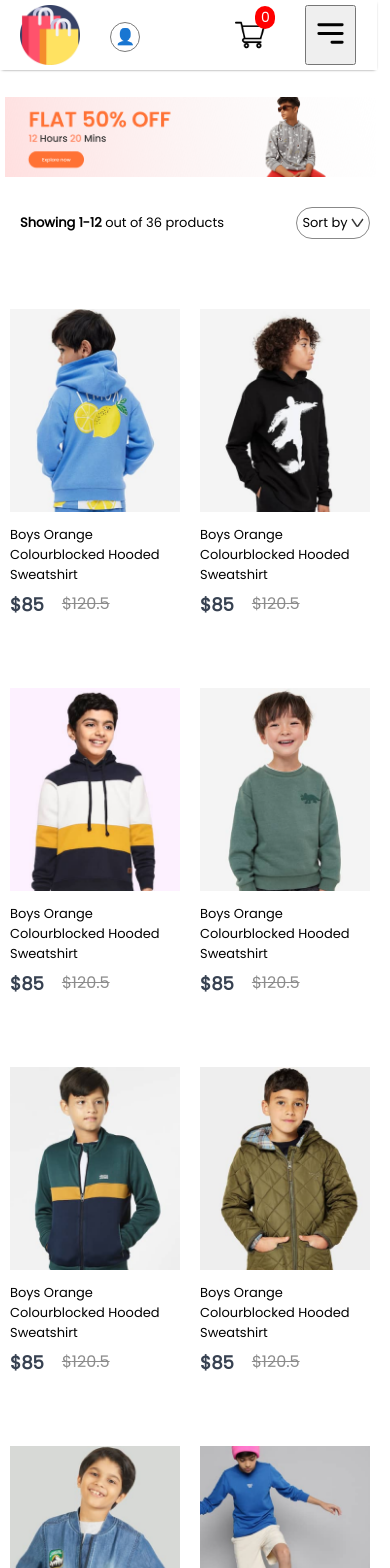
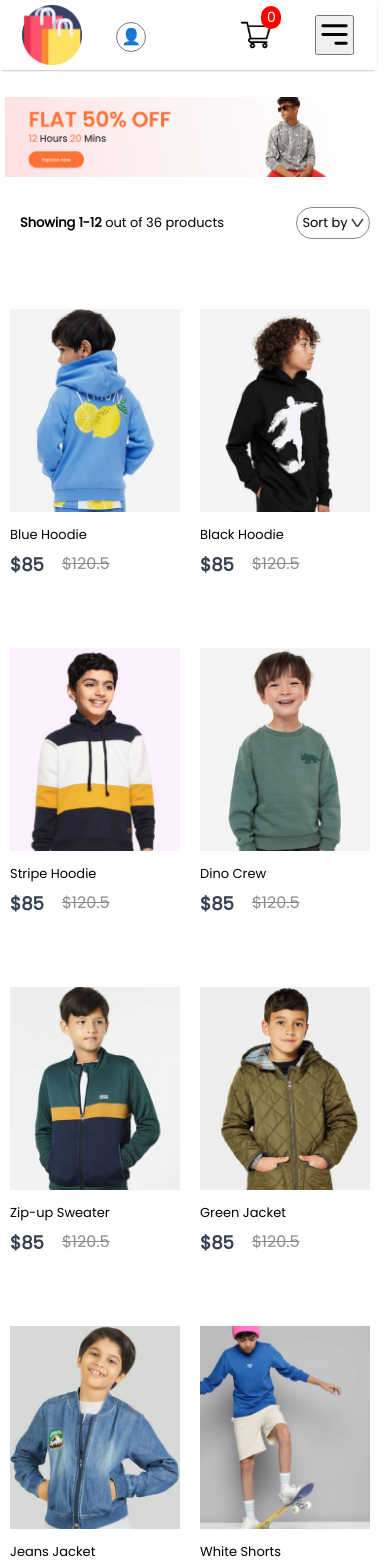
Before and after one commit to NateBalcha/E-shop, a React (Create React App) app: page /kids in a window 390 px wide. Shown: the top 1568 px of the page. Built offline with nearby package versions, Linux system fonts and the light colour scheme.

Commit message:
navbar adjusted

```diff
--- a/src/Components/Assets/all_product.js
+++ b/src/Components/Assets/all_product.js
@@ -38,7 +38,7 @@ import p36_img from "./product_36.png";
 let all_product = [
   {
     id: 1,
-    name: "Striped Flutter Sleeve Overlap Collar Peplum Hem Blouse",
+    name: "Black Fluffy Jacket",
     category: "women",
     image: p1_img,
     new_price: 50.0,
@@ -46,7 +46,7 @@ let all_product = [
   },
   {
     id: 2,
-    name: "Striped Flutter Sleeve Overlap Collar Peplum Hem Blouse",
+    name: "Pink Top",
     category: "women",
     image: p2_img,
     new_price: 85.0,
@@ -54,7 +54,7 @@ let all_product = [
   },
   {
     id: 3,
-    name: "Striped Flutter Sleeve Overlap Collar Peplum Hem Blouse",
+    name: "Athletic Top",
     category: "women",
     image: p3_img,
     new_price: 60.0,
@@ -62,7 +62,7 @@ let all_product = [
   },
   {
     id: 4,
-    name: "Striped Flutter Sleeve Overlap Collar Peplum Hem Blouse",
+    name: "Red Stripe Top",
     category: "women",
     image: p4_img,
     new_price: 100.0,
@@ -70,7 +70,7 @@ let all_product = [
   },
   {
     id: 5,
-    name: "Striped Flutter Sleeve Overlap Collar Peplum Hem Blouse",
+    name: "Rose Top",
     category: "women",
     image: p5_img,
     new_price: 85.0,
@@ -78,7 +78,7 @@ let all_product = [
   },
   {
     id: 6,
-    name: "Striped Flutter Sleeve Overlap Collar Peplum Hem Blouse",
+    name: "Brown Long Sleeve",
     category: "women",
     image: p6_img,
     new_price: 85.0,
@@ -86,7 +86,7 @@ let all_product = [
   },
   {
     id: 7,
-    name: "Striped Flutter Sleeve Overlap Collar Peplum Hem Blouse",
+    name: "White Turtleneck",
     category: "women",
     image: p7_img,
     new_price: 85.0,
@@ -94,7 +94,7 @@ let all_product = [
   },
   {
     id: 8,
-    name: "Striped Flutter Sleeve Overlap Collar Peplum Hem Blouse",
+    name: "Black Flower Top",
     category: "women",
     image: p8_img,
     new_price: 85.0,
@@ -102,7 +102,7 @@ let all_product = [
   },
   {
     id: 9,
-    name: "Striped Flutter Sleeve Overlap Collar Peplum Hem Blouse",
+    name: "Pink Flower Top",
     category: "women",
     image: p9_img,
     new_price: 85.0,
@@ -110,7 +110,7 @@ let all_product = [
   },
   {
     id: 10,
-    name: "Striped Flutter Sleeve Overlap Collar Peplum Hem Blouse",
+    name: "Red Top",
     category: "women",
     image: p10_img,
     new_price: 85.0,
@@ -118,7 +118,7 @@ let all_product = [
   },
   {
     id: 11,
-    name: "Striped Flutter Sleeve Overlap Collar Peplum Hem Blouse",
+    name: "Athletic Bra",
     category: "women",
     image: p11_img,
     new_price: 85.0,
@@ -126,7 +126,7 @@ let all_product = [
   },
   {
     id: 12,
-    name: "Striped Flutter Sleeve Overlap Collar Peplum Hem Blouse",
+    name: "Blue-black Long Sleeve",
     category: "women",
     image: p12_img,
     new_price: 85.0,
@@ -134,7 +134,7 @@ let all_product = [
   },
   {
     id: 13,
-    name: "Men Green Athletic Jacket",
+    name: "Green Athletic Jacket",
     category: "men",
     image: p13_img,
     new_price: 85.0,
@@ -142,7 +142,7 @@ let all_product = [
   },
   {
     id: 14,
-    name: "Men's White Winter Jacket",
+    name: "White Winter Jacket",
     category: "men",
     image: p14_img,
     new_price: 85.0,
@@ -150,7 +150,7 @@ let all_product = [
   },
   {
     id: 15,
-    name: "Men's Bomber Jacket",
+    name: "Bomber Jacket",
     category: "men",
     image: p15_img,
     new_price: 85.0,
@@ -158,7 +158,7 @@ let all_product = [
   },
   {
     id: 16,
-    name: "Men's Active Fit Jacket",
+    name: "Active Fit Jacket",
     category: "men",
     image: p16_img,
     new_price: 85.0,
@@ -166,7 +166,7 @@ let all_product = [
   },
   {
     id: 17,
-    name: "Men's Jeans Jacket",
+    name: "Jeans Jacket",
     category: "men",
     image: p17_img,
     new_price: 85.0,
@@ -174,7 +174,7 @@ let all_product = [
   },
   {
     id: 18,
-    name: "Men's Track Sweater",
+    name: "Track Sweater",
     category: "men",
     image: p18_img,
     new_price: 85.0,
@@ -182,7 +182,7 @@ let all_product = [
   },
   {
     id: 19,
-    name: "Men's White Track Sweater",
+    name: "White Track Sweater",
     category: "men",
     image: p19_img,
     new_price: 85.0,
@@ -190,7 +190,7 @@ let all_product = [
   },
   {
     id: 20,
-    name: "Me's Zip-up Sweater",
+    name: "Zip-up Sweater",
     category: "men",
     image: p20_img,
     new_price: 85.0,
@@ -198,7 +198,7 @@ let all_product = [
   },
   {
     id: 21,
-    name: "Men's Slim Jacket",
+    name: "Slim Jacket",
     category: "men",
     image: p21_img,
     new_price: 85.0,
@@ -206,7 +206,7 @@ let all_product = [
   },
   {
     id: 22,
-    name: "Men's White Hoodie",
+    name: "White Hoodie",
     category: "men",
     image: p22_img,
     new_price: 85.0,
@@ -214,7 +214,7 @@ let all_product = [
   },
   {
     id: 23,
-    name: "Men's Green Top Jacket",
+    name: "Green Top Jacket",
     category: "men",
     image: p23_img,
     new_price: 85.0,
@@ -222,7 +222,7 @@ let all_product = [
   },
   {
     id: 24,
-    name: "Men's Leather Jacket",
+    name: "Leather Jacket",
     category: "men",
     image: p24_img,
     new_price: 85.0,
@@ -230,7 +230,7 @@ let all_product = [
   },
   {
     id: 25,
-    name: "Boys Orange Colourblocked Hooded Sweatshirt",
+    name: "Blue Hoodie",
     category: "kid",
     image: p25_img,
     new_price: 85.0,
@@ -238,7 +238,7 @@ let all_product = [
   },
   {
     id: 26,
-    name: "Boys Orange Colourblocked Hooded Sweatshirt",
+    name: "Black Hoodie",
     category: "kid",
     image: p26_img,
     new_price: 85.0,
@@ -246,7 +246,7 @@ let all_product = [
   },
   {
     id: 27,
-    name: "Boys Orange Colourblocked Hooded Sweatshirt",
+    name: "Stripe Hoodie",
     category: "kid",
     image: p27_img,
     new_price: 85.0,
@@ -254,7 +254,7 @@ let all_product = [
   },
   {
     id: 28,
-    name: "Boys Orange Colourblocked Hooded Sweatshirt",
+    name: "Dino Crew",
     category: "kid",
     image: p28_img,
     new_price: 85.0,
@@ -262,7 +262,7 @@ let all_product = [
   },
   {
     id: 29,
-    name: "Boys Orange Colourblocked Hooded Sweatshirt",
+    name: "Zip-up Sweater",
     category: "kid",
     image: p29_img,
     new_price: 85.0,
@@ -270,7 +270,7 @@ let all_product = [
   },
   {
     id: 30,
-    name: "Boys Orange Colourblocked Hooded Sweatshirt",
+    name: "Green Jacket",
     category: "kid",
     image: p30_img,
     new_price: 85.0,
@@ -278,7 +278,7 @@ let all_product = [
   },
   {
     id: 31,
-    name: "Boys Orange Colourblocked Hooded Sweatshirt",
+    name: "Jeans Jacket",
     category: "kid",
     image: p31_img,
     new_price: 85.0,
@@ -286,7 +286,7 @@ let all_product = [
   },
   {
     id: 32,
-    name: "Boys Orange Colourblocked Hooded Sweatshirt",
+    name: "White Shorts",
     category: "kid",
     image: p32_img,
     new_price: 85.0,
@@ -294,7 +294,7 @@ let all_product = [
   },
   {
     id: 33,
-    name: "Boys Orange Colourblocked Hooded Sweatshirt",
+    name: "Blue Long Sleeve",
     category: "kid",
     image: p33_img,
     new_price: 85.0,
@@ -302,7 +302,7 @@ let all_product = [
   },
   {
     id: 34,
-    name: "Boys Orange Colourblocked Hooded Sweatshirt",
+    name: "Black Jacket",
     category: "kid",
     image: p34_img,
     new_price: 85.0,
@@ -310,7 +310,7 @@ let all_product = [
   },
   {
     id: 35,
-    name: "Boys Orange Colourblocked Hooded Sweatshirt",
+    name: "Puma Zip-up",
     category: "kid",
     image: p35_img,
     new_price: 85.0,
@@ -318,7 +318,7 @@ let all_product = [
   },
   {
     id: 36,
-    name: "Boys Orange Colourblocked Hooded Sweatshirt",
+    name: "Black Top",
     category: "kid",
     image: p36_img,
     new_price: 85.0,
--- a/src/Components/Navbar/Navbar.css
+++ b/src/Components/Navbar/Navbar.css
@@ -4,6 +4,10 @@
   padding: 5px;
   box-shadow: 0 1px 3px -2px black;
   margin-bottom: -3px;
+  background-color: white;
+  position: sticky;
+  top: 0;
+  z-index: 1000;
 }
 .nav-logo {
   display: flex;
@@ -107,9 +111,63 @@
 .small-screen-nav-menu {
   display: none;
 }
+
+/*  */
+.navbar {
+  padding: 1.8rem 0;
+  box-shadow: rgba(0, 0, 0, 0.1) 0px 10px 15px -3px,
+    rgba(0, 0, 0, 0.05) 0px 4px 6px -2px;
+}
+.navbar-brand {
+  width: 90px;
+}
+.navbar-brand span {
+  margin-left: 2rem;
+}
+.brand-and-toggler {
+  width: 100%;
+}
+.navbar-content {
+  display: flex;
+  width: 100%;
+}
+.navbar-toggler-btn {
+  transition: var(--transition);
+  z-index: 11;
+}
+.navbar-collapse {
+  position: fixed;
+  right: 0;
+  top: 0;
+  z-index: 10;
+  background-color: var(--black-color);
+  height: 100%;
+  width: 280px;
+  display: flex;
+  padding: 10rem 3rem 0 3rem;
+  transform: translatex(100%);
+  transition: var(--transition);
+}
+.show-navbar-collapse {
+  transform: translateX(0);
+}
+.nav-item {
+  margin-bottom: 1.4rem;
+}
+.nav-link {
+  transition: var(--transition);
+}
+.nav-link:hover {
+  color: var(--purple-color);
+}
+
 @media screen and (max-width: 715px) {
   .navbar-toggler-btn {
     display: block;
+    height: 50px;
+    margin-top: 10px;
+    padding: 0;
+    height: 40px;
   }
   .nav {
     width: 94%;
@@ -143,36 +201,39 @@
   .nav-menu {
     display: none;
   }
+  .navbar-collapse {
+    position: relative;
+    height: auto;
+    padding: 0;
+    width: 100%;
+    background-color: transparent;
+    transform: translateX(3);
+    justify-content: flex-end;
+  }
   .small-screen-nav-menu {
     display: block;
-    position: relative;
-    background-color: #fbdfd5;
-    /* background-color: transparent; */
+    /* position: relative; */
+    /* background-color: #fbdfd5; */
+    background-color: white;
     list-style-type: none;
     margin-left: 0;
-    padding-right: 50px;
+    padding-right: 20px;
+    padding-left: 50px;
   }
   .nav-link {
     color: #000000;
     font-size: 1.7rem;
     opacity: 0.8;
     text-decoration: none;
-    /* padding-right: 90px; */
+    padding-right: 90px;
   }
 
   .show-navbar-collapse {
-    margin-top: 67px;
-    /* margin: 100px; */
+    margin-top: -93px;
     padding-top: 0;
     padding-left: 0;
     margin-right: -40px;
-
-    /* background-color: yellow; */
     width: 158px;
-  }
-  .nav-item {
-    /* background-color: red; */
-    /* margin-left: 0; */
   }
   .test {
     position: relative;
--- a/src/Components/Navbar/Navbar.jsx
+++ b/src/Components/Navbar/Navbar.jsx
@@ -12,6 +12,10 @@ const Navbar = () => {
 
   const [toggleMenu, setToggleMenu] = useState(false);
   const handleNavbar = () => setToggleMenu(!toggleMenu);
+
+  const handleMenuItemClick = () => {
+    setToggleMenu(false);
+  };
 
   return (
     <div className="nav">
@@ -111,22 +115,22 @@ const Navbar = () => {
       >
         <ul className="small-screen-nav-menu">
           <div className="test">
-            <li className="nav-item">
+            <li className="nav-item" onClick={handleMenuItemClick}>
               <Link className="nav-link" to="/">
                 Shop
               </Link>
             </li>
-            <li className="nav-item">
+            <li className="nav-item" onClick={handleMenuItemClick}>
               <Link className="nav-link" to="/mens">
                 Mens
               </Link>
             </li>
-            <li className="nav-item">
+            <li className="nav-item" onClick={handleMenuItemClick}>
               <Link className="nav-link" to="/womens">
                 Womens
               </Link>
             </li>
-            <li className="nav-item">
+            <li className="nav-item" onClick={handleMenuItemClick}>
               <Link className="nav-link" to="/kids">
                 Kids
               </Link>
```
